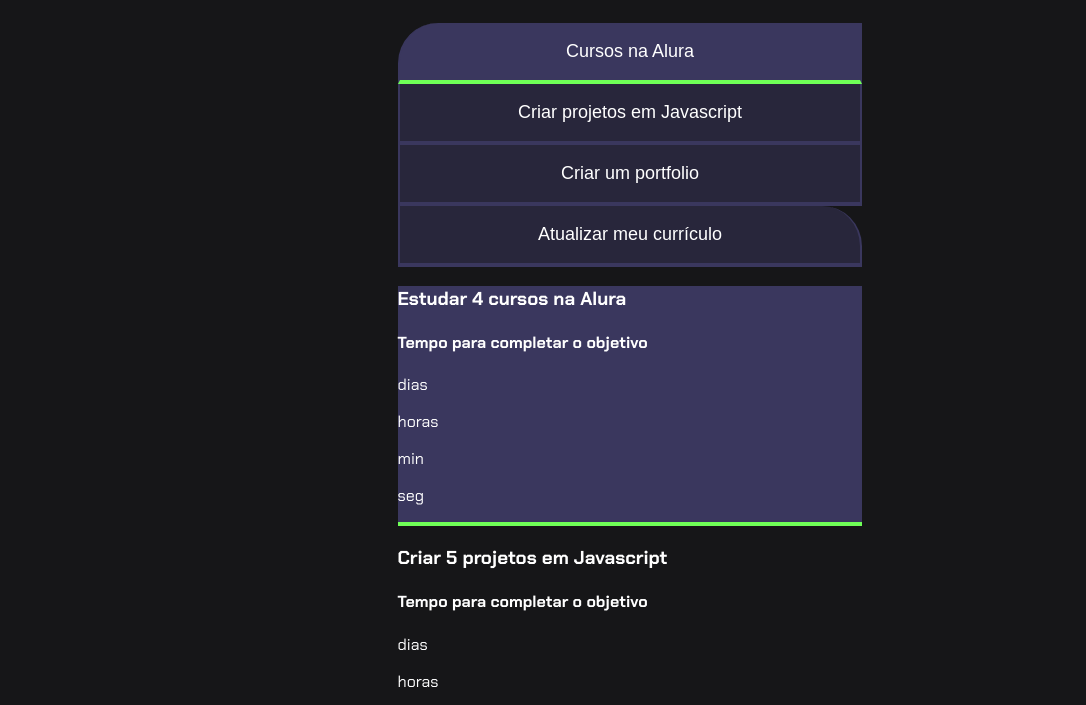
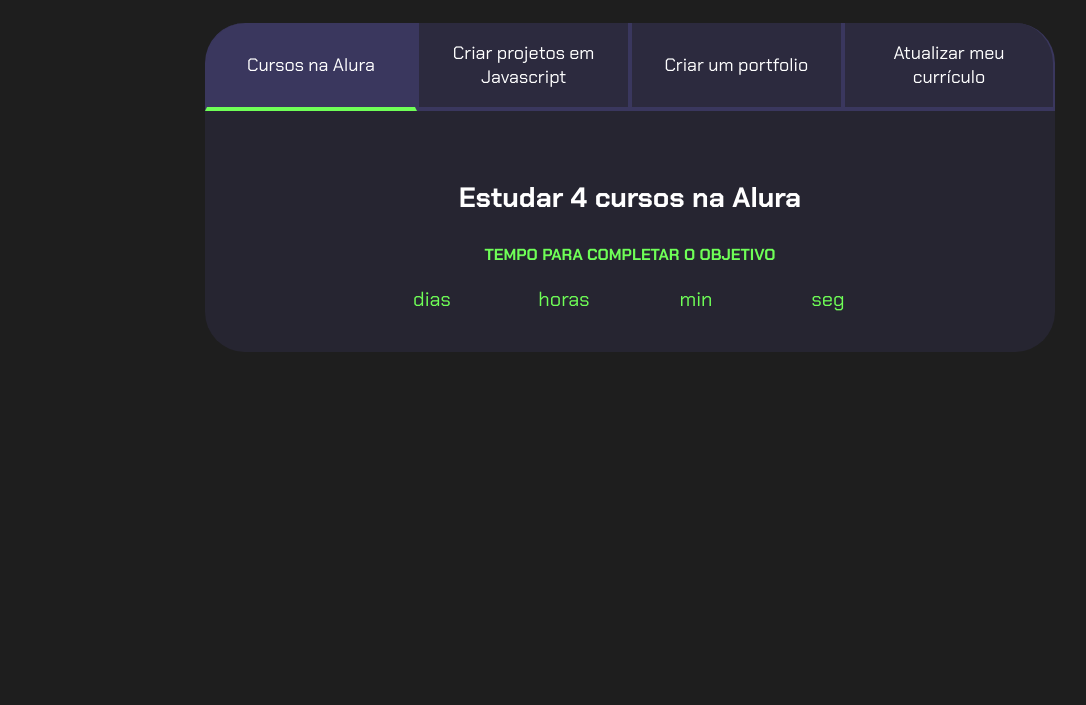
Before and after one commit to GuilhermeBrunetti007/ProjetodeVida, a plain HTML site: page Guilherme Brunetti/index.html in a window 1280 px wide. Shown: the part 80-785 px from the top of the page, without its empty margins (10-1096 px from the left). Drawn offline with Linux system fonts and the light colour scheme; a script that the page names is missing.

Commit message:
Update style.css

```diff
--- a/Guilherme Brunetti/style.css
+++ b/Guilherme Brunetti/style.css
@@ -1,7 +1,7 @@
-@import url('https://fonts.googleapis.com/css?family=Chakra+Petch:wght@400;700&display=swap');
+@import url('https://fonts.googleapis.com/css2?family=Chakra+Petch:wght@400;700&display=swap');
 
 :root {
-  --cor-de-fundo: #161618;
+    --cor-de-fundo: #1E1E1E;
     --verde: #6FFF57;
     --branco: #FFFFFF;
     --botao-ativo: #3A375E;
@@ -16,7 +16,7 @@ body {
 }
 
 
-.conteudo-principal{
+.conteudo-principal {
     display: flex;
     flex-direction: column;
     justify-content: center;
@@ -32,12 +32,13 @@ margin: 0 auto;
     font-size: 32px;
 }
 
-.titulo-principal span{
+.titulo-principal span {
     color: var(--verde);
 }
 
-.botao{
-    font-family: "Crakra Petch", sans-serif;
+
+.botao {
+    font-family: 'Chakra Petch', sans-serif;
     background-color: var(--botao-inativo);
     color: var(--branco);
     display: flex;
@@ -52,28 +53,76 @@ margin: 0 auto;
     border-top: none;
 }
 
-.botao:first-child{
+.botao:first-child {
     border-radius: 40px 40px 0 0;
 }
 
-.botao{
+.botoes {
     display: block;
 }
 
-
-.ativo{
+.botao.ativo{
     background-color: var(--botao-ativo);
     border-bottom: 4px solid var(--verde);
 }
 
-@media screen and (min-width: 768px){
-  .botao{
-display: block;
+.abas-textos{
+    background-color: var(--texto-fundo);
+    padding: 40px;
+    border-radius: 0 0 40px 40px;
 }
-.botao:first-child{
+.aba-conteudo.ativo{
+    display:block;
+}
+
+.aba-conteudo{
+    display: none;
+}
+
+.aba-conteudo-titulo-principal{
+    font-size: 28px;
+    text-align: center;
+}
+.aba-conteudo-titulo-secundario{
+    text-align: center;
+    color: var(--verde);
+    text-transform: uppercase;
+}
+
+.contador{
+    display:flex;
+    justify-content: center;
+    flex-wrap: wrap;
+}
+.contador-digito{
+    padding: 0 16px;
+    text-align: center;
+    min-width: 100px;
+}
+
+.contador-digito-numero{
+    font-size: 80px;
+    margin: 0;
+
+}
+
+.contador-digito-texto{
+    color: var(--verde);
+    font-size: 20px;
+    margin: 0;
+
+}
+
+@media screen and (min-width: 768px) {
+    .botoes {
+        display: flex;
+    }
+
+    .botao:first-child {
         border-radius: 40px 0 0 0;
     }
-.botao:last-child{
+
+    .botao:last-child {
         border-radius: 0 40px 0 0;
     }
 }
```
Lines whose indentation alone changed are shown as unchanged.
